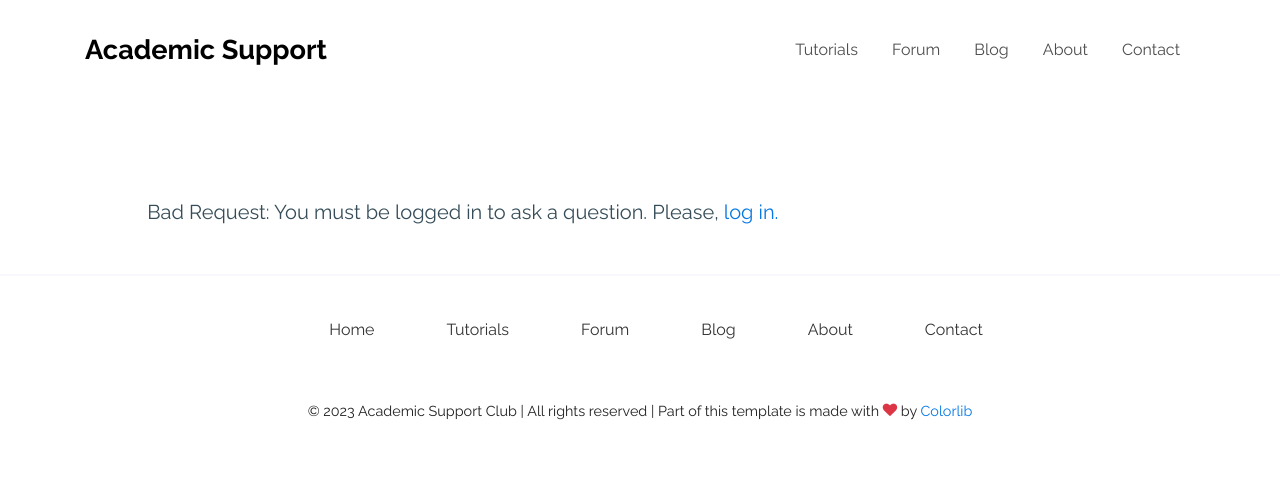
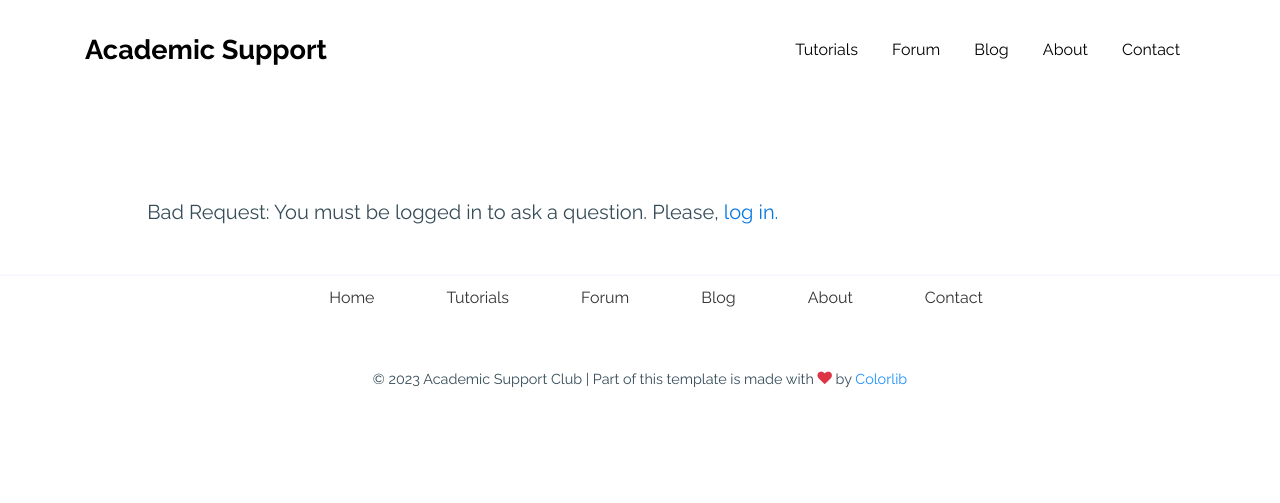
Before and after one commit to shohrukhyakhyoev/academic-support-club-website, a Django app: page /community/question/ask/ in a window 1280 px wide. Shown: the top 503 px of the page. Run offline with Django 4.2, Linux system fonts and the light colour scheme; some libraries are stand-ins or nearby versions; some web fonts are replaced.

Commit message:
bugs fixed on front end

```diff
--- a/static_in_env/css/community.css
+++ b/static_in_env/css/community.css
@@ -97,6 +97,7 @@ ul {
 .main-box .info {
     justify-self: center;
     width: 80%;
+    margin: 0 auto;
 }
 
 .main-box .info h2 {
--- a/static_in_env/css/forum.css
+++ b/static_in_env/css/forum.css
@@ -152,18 +152,3 @@ textarea:focus {
     background: none repeat scroll 0 0 #FFFFFF;
     outline-width: 0;
 }
-
-.footer{
-    /*background-color: rgb(33, 102, 230);*/
-    /*border-top: rgb(6, 144, 198) solid;*/
-    /*text-align: center;*/
-    color:#222;/* rgb(99, 102, 104);
-   */ padding: 2rem;
-    margin: 0 auto;
-    background-color: #FFF;
-    position:relative;
-    bottom: 0;
-    width: 100%;
-    text-align: center;
-
-}
--- a/template/community_forum.html
+++ b/template/community_forum.html
@@ -157,7 +157,7 @@
             <div id="license" class="text-center m-5">
                 <p>
                 <!-- Link back to Colorlib can't be removed. Template is licensed under CC BY 3.0. -->
-                &copy; <script>document.write(new Date().getFullYear());</script> Academic Support Club | All rights reserved
+                &copy; <script>document.write(new Date().getFullYear());</script> Academic Support Club
                 <!-- Link back to Colorlib can't be removed. Template is licensed under CC BY 3.0. -->
                 </p>
             </div>
--- a/template/footer.html
+++ b/template/footer.html
@@ -49,7 +49,7 @@
       <div id="license" class="text-center m-5">
         <p>
       <!-- Link back to Colorlib can't be removed. Template is licensed under CC BY 3.0. -->
-      &copy; <script>document.write(new Date().getFullYear());</script> Academic Support Club | All rights reserved | Part of this template is made with <i class="icon-heart text-danger" aria-hidden="true"></i> by <a href="https://colorlib.com" target="_blank" >Colorlib</a>
+      &copy; <script>document.write(new Date().getFullYear());</script> Academic Support Club | Part of this template is made with <i class="icon-heart text-danger" aria-hidden="true"></i> by <a href="https://colorlib.com" style="color: dodgerblue" target="_blank" >Colorlib</a>
       <!-- Link back to Colorlib can't be removed. Template is licensed under CC BY 3.0. -->
       </p>
       </div>
--- a/template/post_delete.html
+++ b/template/post_delete.html
@@ -19,7 +19,6 @@
     a {
         color: dodgerblue;
     }
-
 
 {% endblock style %}
 
--- a/template/question_create.html
+++ b/template/question_create.html
@@ -3,7 +3,7 @@
 
 {% block style %}
     .card-body {
-        margin: 150px auto 50px;
+        margin: 120px auto 50px;
         width: 60%;
     }
 
@@ -25,18 +25,30 @@
         margin-bottom: 30px;
     }
 
+    @media(max-width: 820px) {
+      .card-body {
+          width: 100%;
+      }
+
+      .input-field {
+          width: 100%;
+      }
+
+      .col-9 {
+        display: none;
+      }
+    }
 
 {% endblock style %}
 
 
 {% block content %}
-
     <header class="site-navbar site-navbar-target" role="banner">
 
         <div class="container">
           <div class="row align-items-center position-relative">
 
-            <div class="col-3">
+            <div class="col-lg-3">
               <div class="site-logo">
                 <a href="/"><strong>Academic Support</strong></a>
               </div>
@@ -48,11 +60,14 @@
 
               <nav class="site-navigation text-right ml-auto d-none d-lg-block" role="navigation">
                 <ul class="site-menu main-menu js-clone-nav ml-auto ">
-                  <li><a href="/tutorial" class="nav-link">Tutorials</a></li>
-                    <li><a href="/community/questions" class="nav-link">Forum</a></li>
-                  <li><a href="/news" class="nav-link">Blog</a></li>
-                  <li><a href="/about" class="nav-link">About</a></li>
-                  <li><a href="/contact" class="nav-link">Contact</a></li>
+                  <li><a href="/tutorial" class="nav-link" style="color: black">Tutorials</a></li>
+                  <li><a href="/community/questions" class="nav-link" style="color: black">Forum</a></li>
+                  <li><a href="/news" class="nav-link" style="color: black">Blog</a></li>
+                  <li><a href="/about" class="nav-link" style="color: black">About</a></li>
+                  <li><a href="/contact" class="nav-link" style="color: black">Contact</a></li>
+                  {% if request.user.is_staff %}
+                        <li><a href="/news/create" class="nav-link" style="color: black"> Post</a></li>
+                    {% endif %}
                 </ul>
               </nav>
             </div>
--- a/template/single.html
+++ b/template/single.html
@@ -85,12 +85,11 @@
       </header>
 
 
-{#      <div class="site-section-cover overlay" style="background-image: url({% static 'images/hero_bg.jpg' %});">#}
       <div class="site-section-cover overlay" style="background-image: url({{ post.thumbnail.url }});">
 
         <div class="container">
           <div class="row align-items-center justify-content-center">
-            <div class="col-lg-10 text-center mt-4">
+            <div class="col-lg-10 text-center" style="margin-top: 100px;">
               <h1><strong>{{ post.title }}</strong></h1>
               {% if request.user == post.author.user %}
                   <div class="pb-4 get"><strong class="text-white">Posted on {{ post.timestamp|date }} &bullet; By {{ post.author.name }} &bullet; <a href="{% url 'post_update' post.pk %}">Edit</a> or <a href="{% url 'post_delete' post.pk %}">Delete</a></strong></div>
--- a/template/tutorial-single.html
+++ b/template/tutorial-single.html
@@ -190,7 +190,7 @@
 
         <div class="container">
           <div class="row align-items-center justify-content-center">
-            <div class="col-lg-10 text-center">
+            <div class="col-lg-10 text-center mt-5">
               <h1>Learn <strong>{{ subject.title }}</strong></h1>
               <div class="pb-4 get"><strong class="text-white">Posted on {{ subject.timestamp|date }} &bullet; By {{ subject.author.name }}</strong></div>
             </div>
@@ -251,7 +251,7 @@
                   </div>
                   {% endfor %}
                 {% else %}
-                    <p style="margin: 10px auto; font-size: 18px;">No materials found.</p>
+                  <p style="margin: 20px auto; padding-left: 20px; font-size: 1rem; font-weight: bold;">No materials found.</p>
                 {% endif %}
                  </div>
                </div>
```
Also changed, not shown: template/item.html (+0 -7 lines), template/post_create.html (+10 -0 lines), template/post_update.html (+10 -0 lines), template/question_detail.html (+6 -8 lines), template/question_update.html (+16 -1 lines).
